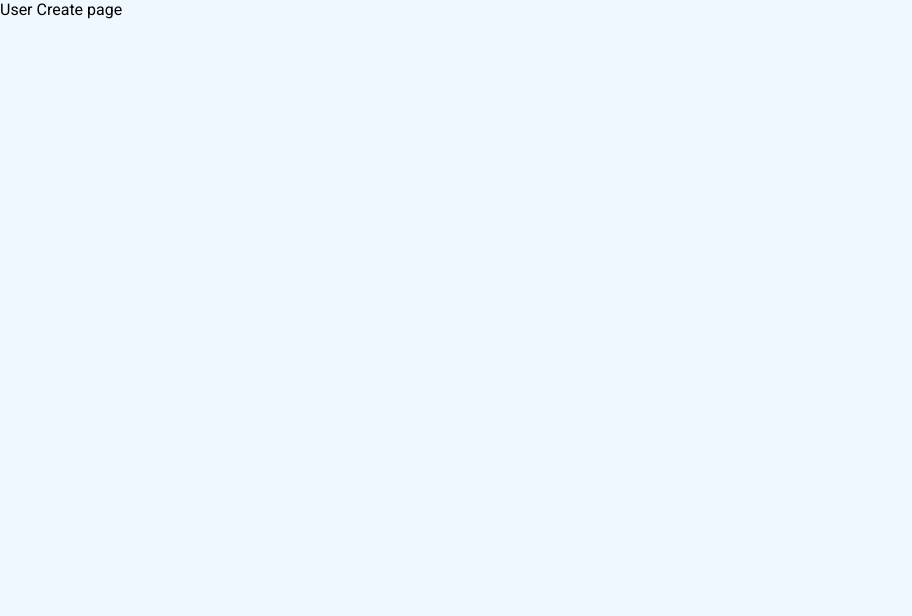
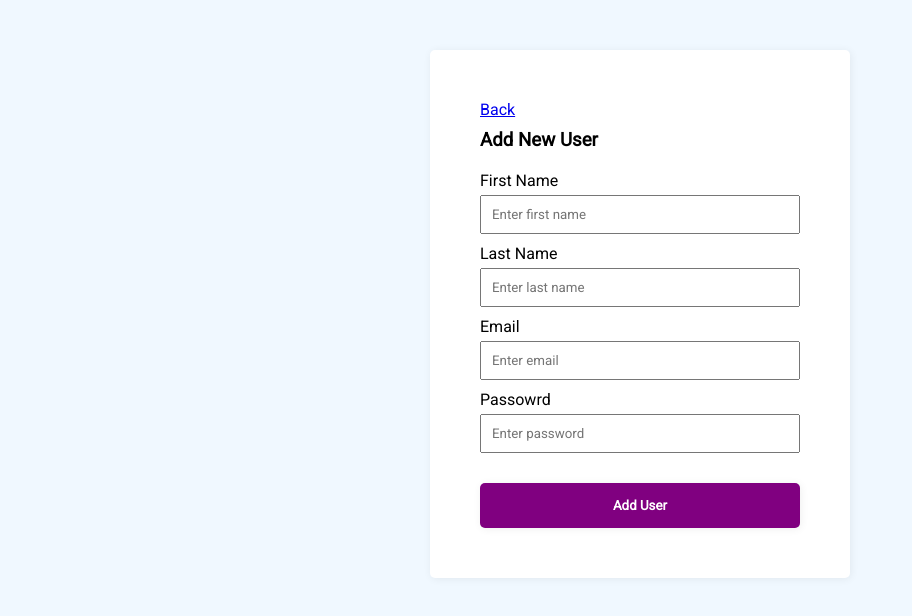
Before and after one commit to icac30sauravmistri/CRUD_USING_MEAN, a React (Create React App) app in the folder client/: page /users/create in a window 1280 px wide. Shown: the top 616 px of the page, without its empty margins (0-912 px from the left). Built offline with nearby package versions, Linux system fonts and the light colour scheme; the HTML template or start-up script is replaced by a standard one.

Commit message:
create-user form done

```diff
--- a/client/src/App.js
+++ b/client/src/App.js
@@ -1,6 +1,7 @@
 import './App.css';
 import { createBrowserRouter, RouterProvider } from "react-router-dom";
 import User from './components/getuser/User';
+import Create from './components/createuser/Create';
 
 function App() {
 
@@ -11,7 +12,7 @@ function App() {
     },
     {
       path: "/users/create",
-      element: "User Create page",
+      element: <Create />,
     },
     {
       path: "/users/edit",
--- /dev/null
+++ b/client/src/components/createuser/Create.jsx
@@ -0,0 +1,35 @@
+import React from 'react'
+import "./create.css"
+import { Link } from 'react-router-dom'
+
+const Create = () => {
+  return (
+    <div className='create-user'>
+      <Link to={"/users"}>Back</Link>
+      <h3>Add New User</h3>
+      <form className='create-user-form'>
+        <div className="input-group">
+          <label htmlFor="first_name">First Name</label>
+          <input type="text" id="fname" name="fname" autoComplete="off" placeholder="Enter first name" />
+        </div>
+        <div className="input-group">
+          <label htmlFor="last_name">Last Name</label>
+          <input type="text" id="lname" name="lname" autoComplete="off" placeholder="Enter last name" />
+        </div>
+        <div className="input-group">
+          <label htmlFor="email">Email</label>
+          <input type="email" id="email" name="email" autoComplete="off" placeholder="Enter email" />
+        </div>
+        <div className="input-group">
+          <label htmlFor="password">Passowrd</label>
+          <input type="password" id="password" name="password" autoComplete="off" placeholder="Enter password" />
+        </div>
+        <div className="input-group">
+          <button type="submit">Add User</button>
+        </div>
+      </form>
+    </div>
+  )
+}
+
+export default Create
--- /dev/null
+++ b/client/src/components/createuser/create.css
@@ -0,0 +1,46 @@
+.create-user {
+    width: 25%;
+    background-color: white;
+    box-shadow: 1px 1px 8px rgba(0, 0, 0, 0.065);
+    border-radius: 5px;
+    margin: 50px auto;
+    padding: 50px;
+}
+
+.create-user-form {
+    margin-top: 20px;
+}
+
+.create-user-form .input-group {
+    width: 100%;
+    display: flex;
+    flex-direction: column;
+    justify-content: center;
+}
+
+.create-user-form .input-group label {
+    margin-bottom: 5px;
+}
+
+.create-user-form .input-group input {
+    margin-bottom: 10px;
+    padding: 10px;
+    outline: none;
+}
+
+.create-user-form .input-group button {
+    border: 0;
+    outline: none;
+    background-color: purple;
+    color: white;
+    font-weight: 600;
+    padding: 15px;
+    cursor: pointer;
+    border-radius: 5px;
+    box-shadow: 1px 1px 8px rgba(0, 0, 0, 0.065);
+    margin-top: 20px;
+}
+
+.create-user h3{
+    margin-top: 10px;
+}
```
